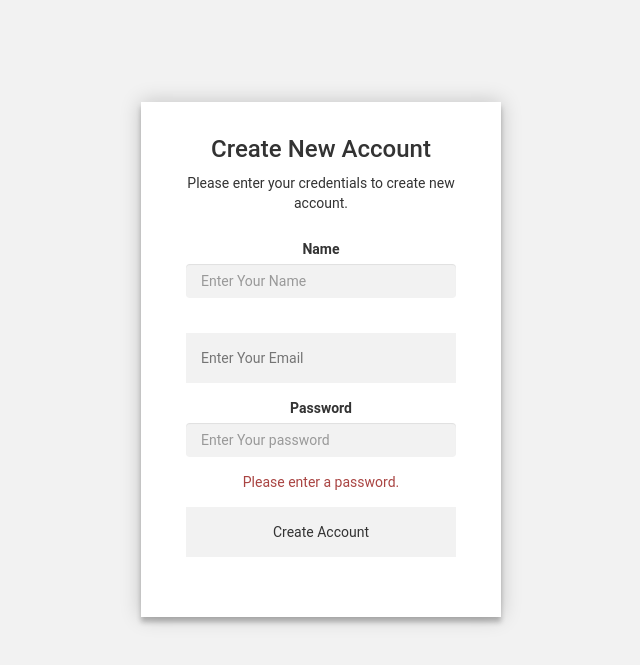
After one commit to maha-alharbi1000/HiPro, a PHP site: page /signup-test.php?name=1 in a window 1280 px wide. The commit adds this page. Shown: the top 665 px of the page, without its empty margins (319-959 px from the left). Run offline with PHP 8.4, Linux system fonts and the light colour scheme; data that the repository does not hold is empty.

Commit message:
singup-update

```diff
--- /dev/null
+++ b/signup-test.php
@@ -0,0 +1,71 @@
+<?php
+ // Include config file
+ require_once "db/config.php";
+
+$name = $password = $email = "";
+$name_err = $password_err = $email_err = "";
+
+    // Validate password
+    if(empty(trim($_POST["password"]))){
+      $password_err = "Please enter a password.";
+  } elseif(strlen(trim($_POST["password"])) < 6){
+      $password_err = "Password must have atleast 6 characters.";
+  } else{
+      $password = trim($_POST["password"]);
+  }
+
+// Escape [special characters] in user inputs to create a legal SQL string that you can use in an SQL statement
+$name = mysqli_real_escape_string($link, $_REQUEST['name']);
+$email = mysqli_real_escape_string($link, $_REQUEST['email']);
+//$password = mysqli_real_escape_string($link, $_REQUEST['password']);
+
+// attempt insert query execution
+if(empty($name_err) && empty($password_err) && empty($email_err)){
+$sql = "INSERT INTO users (name, email, password) VALUES ('$name', '$email', '$password')";
+if(mysqli_query($link, $sql)){
+    echo "Records added successfully.<br>";
+} else{
+    echo "ERROR: Could not able to execute $sql. " . mysqli_error($link);
+}
+}
+ // close connection
+mysqli_close($link);
+?>
+
+<!DOCTYPE html>
+<html>
+<head>
+<link rel="stylesheet" href="https://maxcdn.bootstrapcdn.com/bootstrap/3.3.7/css/bootstrap.css">
+<link rel="stylesheet" href="style.css">
+
+<title>Sing Up</title>
+</head>
+<body>
+  <body>
+    <div class="signin-page">
+      <div class="form">
+        <div class="signin">
+          <div class="signin-header">
+            <h3>Create New Account </h3>
+            <p>Please enter your credentials to create new account.</p>
+          </div>
+        </div>
+        <form class="signin-form" action="<?php echo htmlspecialchars($_SERVER["PHP_SELF"]); ?>" method="post">
+          <label>Name</label>
+          <input type="text" class="form-control" id="name" name="name" placeholder="Enter Your Name"/>
+          <br />
+
+          <input type="text" id="email" name="email" placeholder="Enter Your Email"/>
+          <!-- <input type="password" id="password" name="password" placeholder="Enter Your Password"/> -->
+          <div class="form-group <?php echo (!empty($password_err)) ? 'has-error' : ''; ?>">
+                <label>Password</label>
+                <input type="password" name="password" class="form-control" placeholder="Enter Your password" value="<?php echo $password; ?>">
+                <span class="help-block"><?php echo $password_err; ?></span>
+            </div>
+          <input type="submit" value="Create Account" />
+        </form>
+      </div>
+    </div>
+</body>
+</body>
+</html>
--- a/signup.html
+++ b/signup.html
@@ -1,6 +1,7 @@
 <!DOCTYPE html>
 <html>
 <head>
+<link rel="stylesheet" href="https://maxcdn.bootstrapcdn.com/bootstrap/3.3.7/css/bootstrap.css">
 <link rel="stylesheet" href="style.css">
 <title>Sing Up</title>
 </head>
@@ -15,7 +16,8 @@
           </div>
         </div>
         <form class="signin-form" action="db/registration.php" method="post">
-          <input type="text" id="name" name="name" placeholder="Enter Your Name"/>
+          <label>Name</label>
+          <input type="text" class="form-control" id="name" name="name" placeholder="Enter Your Name"/>
           <input type="text" id="email" name="email" placeholder="Enter Your Email"/>
           <input type="password" id="password" name="password" placeholder="Enter Your Password"/>
           <input type="submit" value="Create Account" />
```
Also changed, not shown: db/registration.php (+11 -2 lines), lesson.php (+9 -0 lines).
